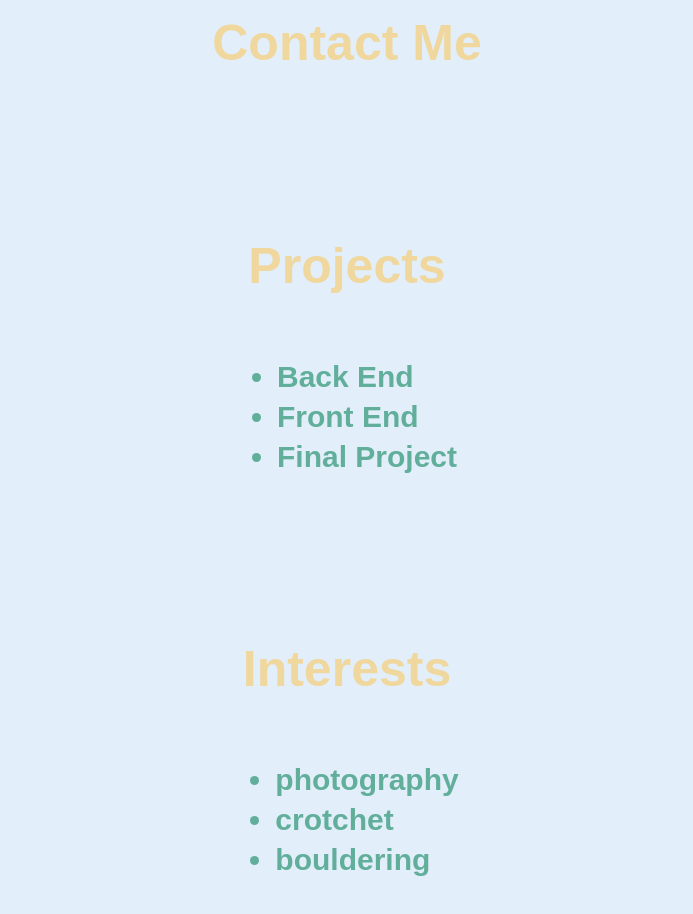
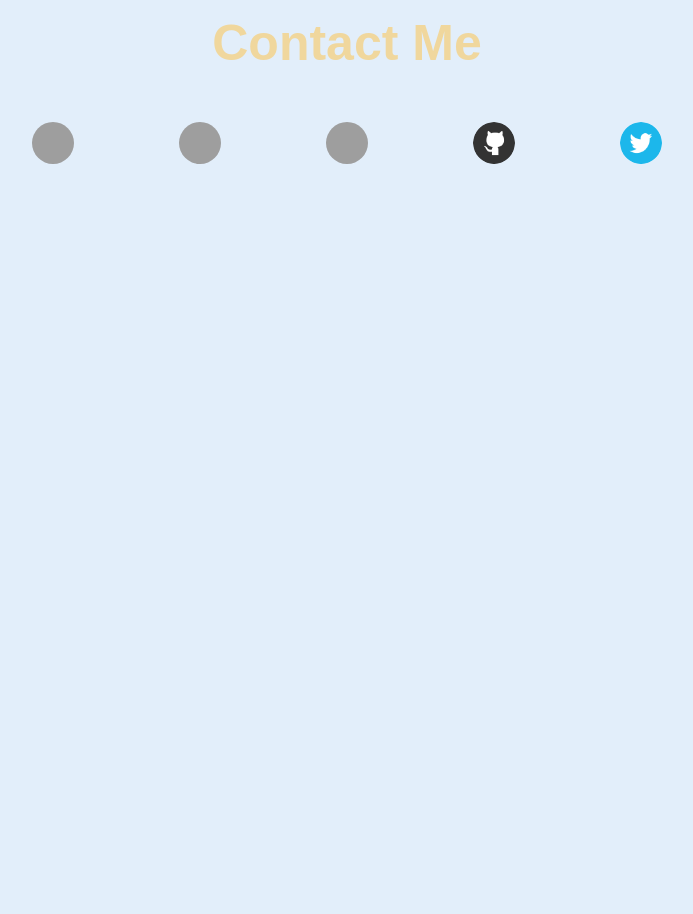
Before and after one commit to CharlyMannion/portfolio, a plain HTML site: page index.html in a window 1280 px wide. Shown: the part 820-1734 px from the top of the page, without its empty margins (313-1006 px from the left). After the commit the page ends 1122 px from the top, so only its background shows below. Drawn offline with Linux system fonts and the light colour scheme; grey boxes are pictures that could not be loaded.

Commit message:
adds links to contact section

```diff
--- a/index.html
+++ b/index.html
@@ -21,8 +21,28 @@
         </div>
         <div id="contact">
             <h2>Contact Me</h2>
+            <p align="center">
+
+                <a href="mailto:charlottemannion100@gmail.com">
+                    <img src="https://cdn2.iconfinder.com/data/icons/social-icons-circular-color/512/gmail-128.png" alt="gmal" hspace="50" height="42" width="42"></a>
+
+
+                <a href="https://www.linkedin.com/in/charly-mannion-75483523/">
+                    <img src="https://www.iconfinder.com/data/icons/free-social-icons/67/linkedin_circle_color-512.png" alt="linkedin" hspace="50" height="42" width="42"></a>
+
+                <a href="https://github.com/CharlyMannion/CMannion_CV/">
+                    <img src="https://cdn2.iconfinder.com/data/icons/identificon/96/cv-512.png" alt="CV" hspace="50" height="42" width="42"></a>
+
+                <a href="https://github.com/CharlyMannion">
+                    <img src="./images/iconfinder_social_media_logo_github_1221585.png" alt="github" hspace="50" height="42" width="42"></a>
+
+                <a href="https://twitter.com/Charly_Mannion">
+                    <img src="./images/iconfinder_twitter_circle_294709.png" alt="twitter" hspace="50" height="42" width="42"></a>
+
+
+            </p>
         </div>
-        <div id="projects">
+        <!-- <div id="projects">
             <h2>Projects</h2>
             <ul>
                 <li>Back End</li>
@@ -30,15 +50,15 @@
                 <li>Final Project</li>
 
             </ul>
-        </div>
-        <div id="interests">
+        </div> -->
+        <!-- <div id="interests">
             <h2>Interests</h2>
             <ul>
                 <li>photography</li>
                 <li>crotchet</li>
                 <li>bouldering</li>
             </ul>
-        </div>
+        </div> -->
     </div>
 </body>
 
```
Also changed, not shown: images/iconfinder_social_media_logo_github_1221585.png (added), images/iconfinder_twitter_circle_294709.png (added).
